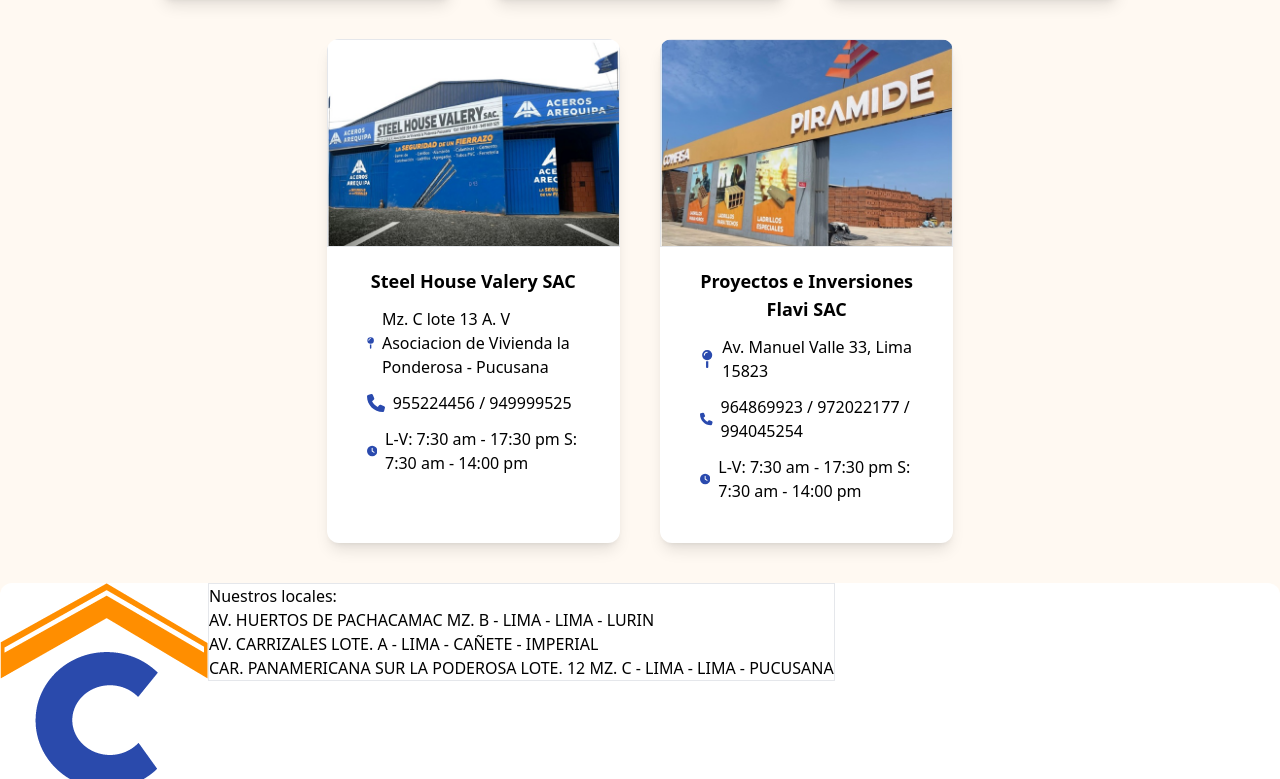
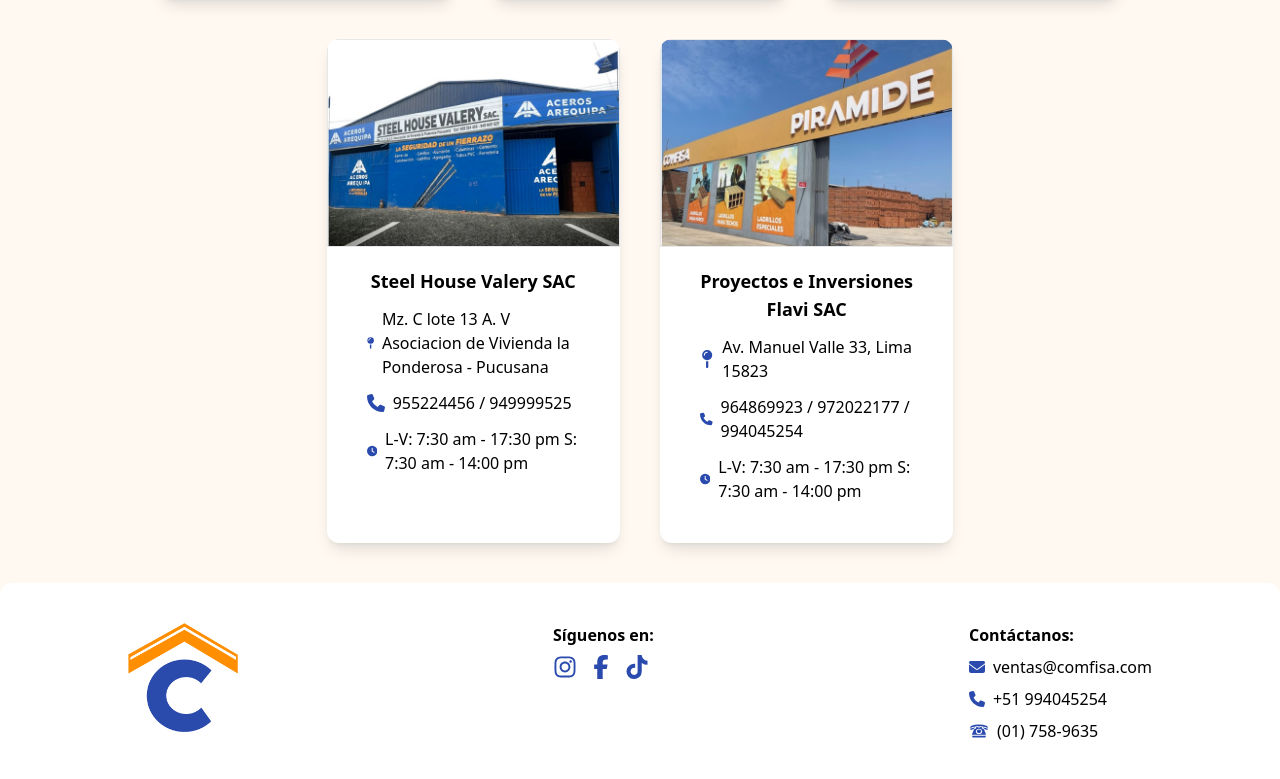
Before and after one commit to MiguelGuevara25/grupo-comfisa, a Next.js app: page / in a window 1280 px wide. Shown: the part 2021-2800 px from the top of the page. Built offline with nearby package versions, Linux system fonts and the light colour scheme.

Commit message:
footer completed

```diff
--- a/package.json
+++ b/package.json
@@ -9,6 +9,7 @@
     "lint": "next lint"
   },
   "dependencies": {
+    "animate.css": "^4.1.1",
     "next": "14.2.11",
     "react": "^18",
     "react-dom": "^18",
--- a/src/app/layout.tsx
+++ b/src/app/layout.tsx
@@ -1,8 +1,9 @@
 import type { Metadata } from "next";
 import localFont from "next/font/local";
 import Header from "@/components/Header";
+import Footer from "@/components/Footer";
 import "./globals.css";
-import Footer from "@/components/Footer";
+import "animate.css";
 
 const geistSans = localFont({
   src: "./fonts/GeistVF.woff",
--- a/src/components/Footer.tsx
+++ b/src/components/Footer.tsx
@@ -1,34 +1,83 @@
+import { directions } from "@/data";
+import Image from "next/image";
+import {
+  FaEnvelope,
+  FaFacebookF,
+  FaInstagram,
+  FaMapPin,
+  FaPhone,
+  FaTiktok,
+} from "react-icons/fa6";
+import { GiRotaryPhone } from "react-icons/gi";
+
 export default function Footer() {
   const anio = new Date().getFullYear();
 
   return (
     <footer className="rounded-t-xl bg-white">
-      <div className="flex">
+      <div className="mx-auto flex w-4/5 flex-col flex-wrap justify-between gap-10 py-10 md:flex-row md:items-start xl:max-w-screen-xl [&>div>div>p>svg]:text-blue-comfisa [&>div>h3]:mb-2 [&>div>h3]:font-bold">
         <div>
-          <img src="/icoComfisa.png" alt="Grupo Comfisa Sac" />
+          <Image
+            className="mx-auto"
+            width={110}
+            height={110}
+            src="/icoComfisa.png"
+            alt="Grupo Comfisa Sac"
+          />
         </div>
 
         <div>
+          <h3>Síguenos en:</h3>
+          <div className="flex gap-3 text-2xl text-blue-comfisa">
+            <a href="/" target="_blank">
+              <FaInstagram />
+            </a>
+            <a href="/" target="_blank">
+              <FaFacebookF />
+            </a>
+            <a href="/" target="_blank">
+              <FaTiktok />
+            </a>
+          </div>
+        </div>
+
+        <div>
+          <h3>Contáctanos:</h3>
+          <div className="space-y-2 [&>p]:flex [&>p]:items-center [&>p]:gap-2">
+            <p>
+              <FaEnvelope />
+              <a href="mailto:ventas@comfisa.com">ventas@comfisa.com</a>
+            </p>
+
+            <p>
+              <FaPhone />
+              <a href="tel:+51994045254">+51 994045254</a>
+            </p>
+
+            <p>
+              <GiRotaryPhone className="text-xl" />
+              <a href="tel:+517589635">(01) 758-9635</a>
+            </p>
+          </div>
+        </div>
+
+        <div>
+          <h3>Ubícanos en:</h3>
           <div>
-            <div className="border">
-              <h3>Nuestros locales:</h3>
-              <ul>
-                <li>AV. HUERTOS DE PACHACAMAC MZ. B - LIMA - LIMA - LURIN</li>
-                <li>AV. CARRIZALES LOTE. A - LIMA - CAÑETE - IMPERIAL</li>
-                <li>
-                  CAR. PANAMERICANA SUR LA PODEROSA LOTE. 12 MZ. C - LIMA - LIMA
-                  - PUCUSANA
-                </li>
-              </ul>
-            </div>
+            {directions.map(({ id, address }) => (
+              <p key={id} className="flex items-center gap-2">
+                <FaMapPin />
+                <span>{address}</span>
+              </p>
+            ))}
           </div>
         </div>
       </div>
 
       <div className="bg-blue-950 text-white">
-        <div className="mx-auto flex max-w-screen-xl justify-between">
+        <div className="mx-auto flex w-4/5 flex-col justify-between text-center lg:flex-row xl:max-w-screen-xl">
           <p>© Grupo Comfisa Sac - Todos los derechos reservados {anio}</p>
-          <p>Startup / Desarrollo Web - Encode.com</p>
+          <p>Startup | Desarrollo Web - Encode.com</p>
         </div>
       </div>
     </footer>
--- a/src/components/Header.tsx
+++ b/src/components/Header.tsx
@@ -3,7 +3,7 @@
 
 export default function Header() {
   return (
-    <header className="bg-white shadow-lg rounded-lg mb-10">
+    <header className="bg-white shadow-lg rounded-lg mb-10 sticky top-0 z-50">
       <Toolbar />
       <Navbar />
     </header>
--- a/src/components/Navbar.tsx
+++ b/src/components/Navbar.tsx
@@ -12,7 +12,7 @@
   return (
     <nav className="mx-auto flex max-w-screen-xl flex-col items-center justify-between py-5 lg:flex-row">
       <div className="w-40">
-        <img src="/logoComfisa.png" alt="" />
+        <img src="/logoComfisa.png" alt="Logo de Comfisa" />
       </div>
 
       <ul className="flex flex-col gap-10 lg:flex-row">
@@ -32,7 +32,7 @@
         <a
           href="https://wa.me/+51994045254"
           target="_blank"
-          className="flex items-center gap-1.5 rounded-md border border-orange-comfisa bg-orange-comfisa px-5 py-2 text-white transition-all hover:border hover:border-orange-comfisa hover:bg-white hover:text-orange-comfisa"
+          className="animate__animated animate__headShake animate__infinite flex items-center gap-1.5 rounded-md border border-orange-comfisa bg-orange-comfisa px-5 py-2 text-white transition-all hover:border hover:border-orange-comfisa hover:bg-white hover:text-orange-comfisa"
         >
           <FaWhatsapp className="text-xl" />
 
--- a/src/components/Toolbar.tsx
+++ b/src/components/Toolbar.tsx
@@ -10,13 +10,13 @@
 export default function Toobar() {
   return (
     <div className="bg-blue-comfisa py-2 text-white [&>div>div+div>div>svg]:text-orange-comfisa [&>div>div>svg]:text-orange-comfisa">
-      <div className="mx-auto flex max-w-screen-xl flex-col items-center justify-between lg:flex-row">
-        <div className="flex items-center gap-1.5">
+      <div className="mx-auto flex w-4/5 flex-col items-center justify-between md:flex-row xl:max-w-screen-xl">
+        <div className="hidden items-center gap-1.5 md:flex">
           <FaEnvelope />
-          <p>ventas@comfisa.com</p>
+          <a href="mailto:ventas@comfisa.com">ventas@comfisa.com</a>
         </div>
 
-        <div className="flex items-center gap-10">
+        <div className="hidden flex-col items-center md:flex lg:flex-row lg:gap-10">
           <div className="flex items-center gap-1.5">
             <FaPhone />
             <p>+51 994045254</p>
--- /dev/null
+++ b/src/data/index.ts
@@ -0,0 +1,20 @@
+export const directions = [
+  {
+    id: 1,
+    address: "Urb. Villa Verde IV etapa Mz. A lote 18 Pachacamac - Lima - Lima",
+  },
+  {
+    id: 2,
+    address:
+      "Mz. J Lote 18 sec. 3 Grupo Residencial 21 Lima - Villa el Salvador",
+  },
+  {
+    id: 3,
+    address:
+      "Mz. C lote 13 A. V Asociacion de Vivienda la Ponderosa - Pucusana",
+  },
+  {
+    id: 4,
+    address: "Av. Manuel Valle 33, Lima 15823",
+  },
+];
```
Also changed, not shown: 1 other file (tests, documents, lock files or other folders).
